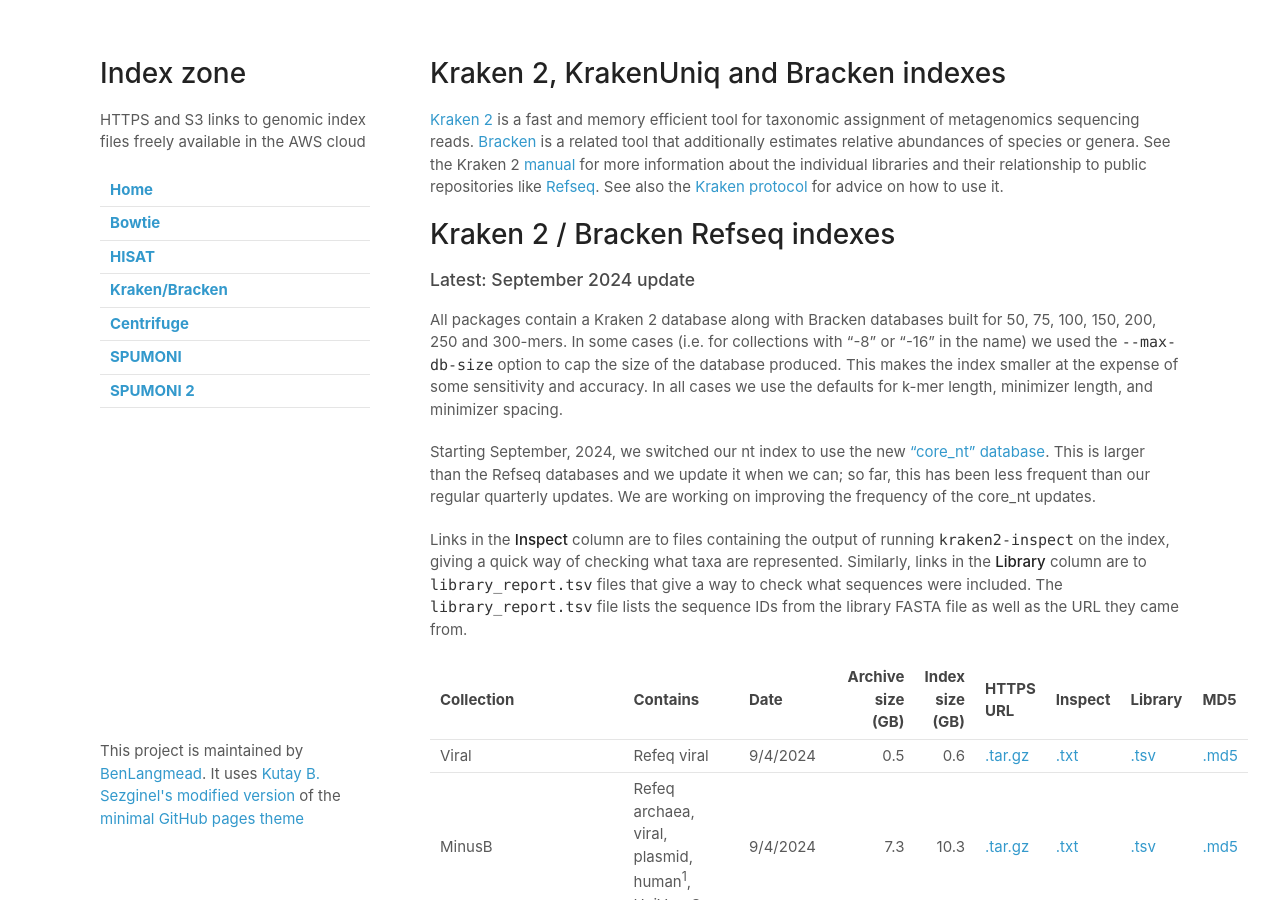
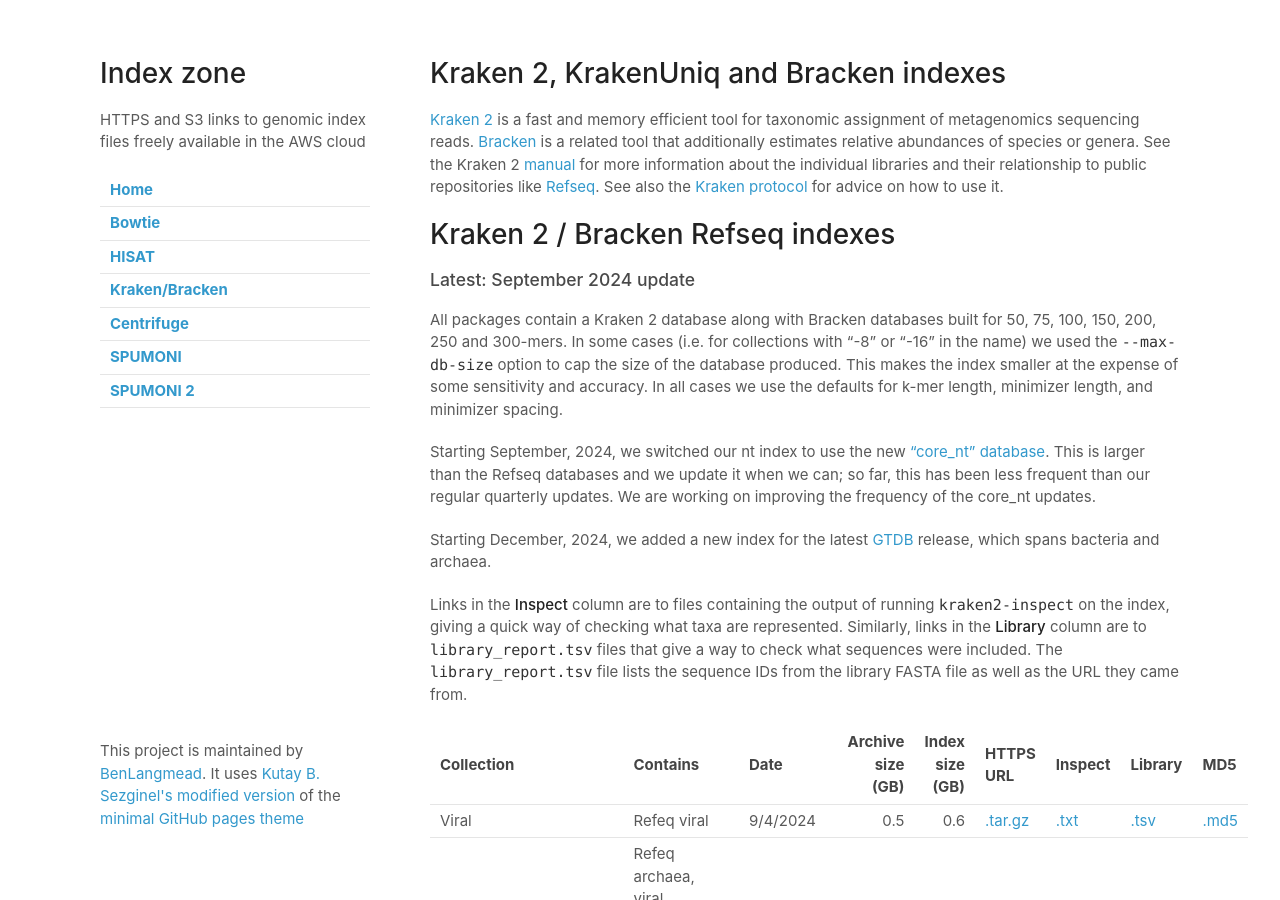
Before and after one commit to BenLangmead/aws-indexes, a Jekyll site: the page built from docs/k2.md, in a window 1280 px wide and 900 px high. Built offline with Jekyll 4.4.1, drawn with Linux system fonts in a browser that asks for light colours; our own code applies the rules of GitHub Pages for plain Markdown files.

Commit message:
added message re: GTDB

```diff
--- a/docs/k2.md
+++ b/docs/k2.md
@@ -14,6 +14,8 @@
 In all cases we use the defaults for k-mer length, minimizer length, and minimizer spacing.
 
 Starting September, 2024, we switched our nt index to use the new ["core_nt" database](https://ncbiinsights.ncbi.nlm.nih.gov/2024/07/18/new-blast-core-nucleotide-database/).  This is larger than the Refseq databases and we update it when we can; so far, this has been less frequent than our regular quarterly updates.  We are working on improving the frequency of the core_nt updates.
+
+Starting December, 2024, we added a new index for the latest [GTDB](https://gtdb.ecogenomic.org/) release, which spans bacteria and archaea.
 
 Links in the **Inspect** column are to files containing the output of running `kraken2-inspect` on the index, giving a quick way of checking what taxa are represented.  Similarly, links in the **Library** column are to `library_report.tsv` files that give a way to check what sequences were included.  The `library_report.tsv` file lists the sequence IDs from the library FASTA file as well as the URL they came from.
 
```
